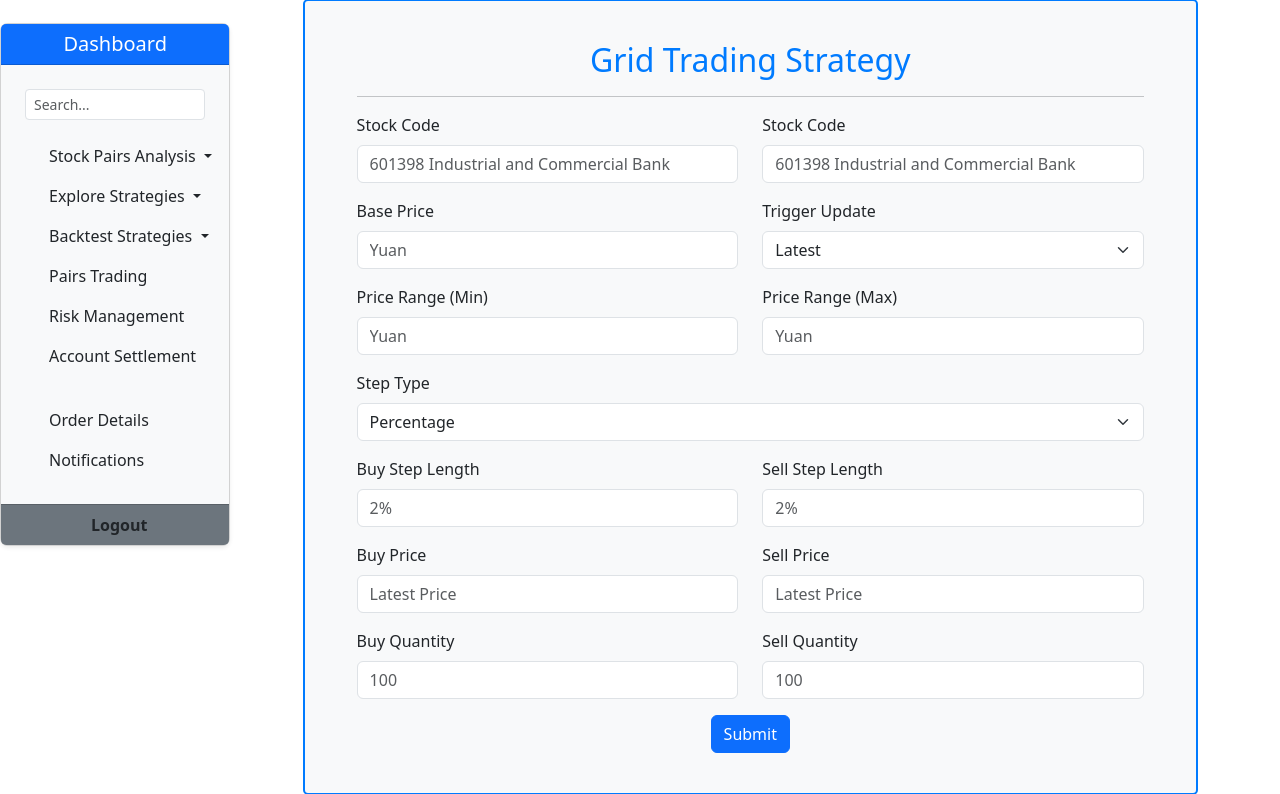
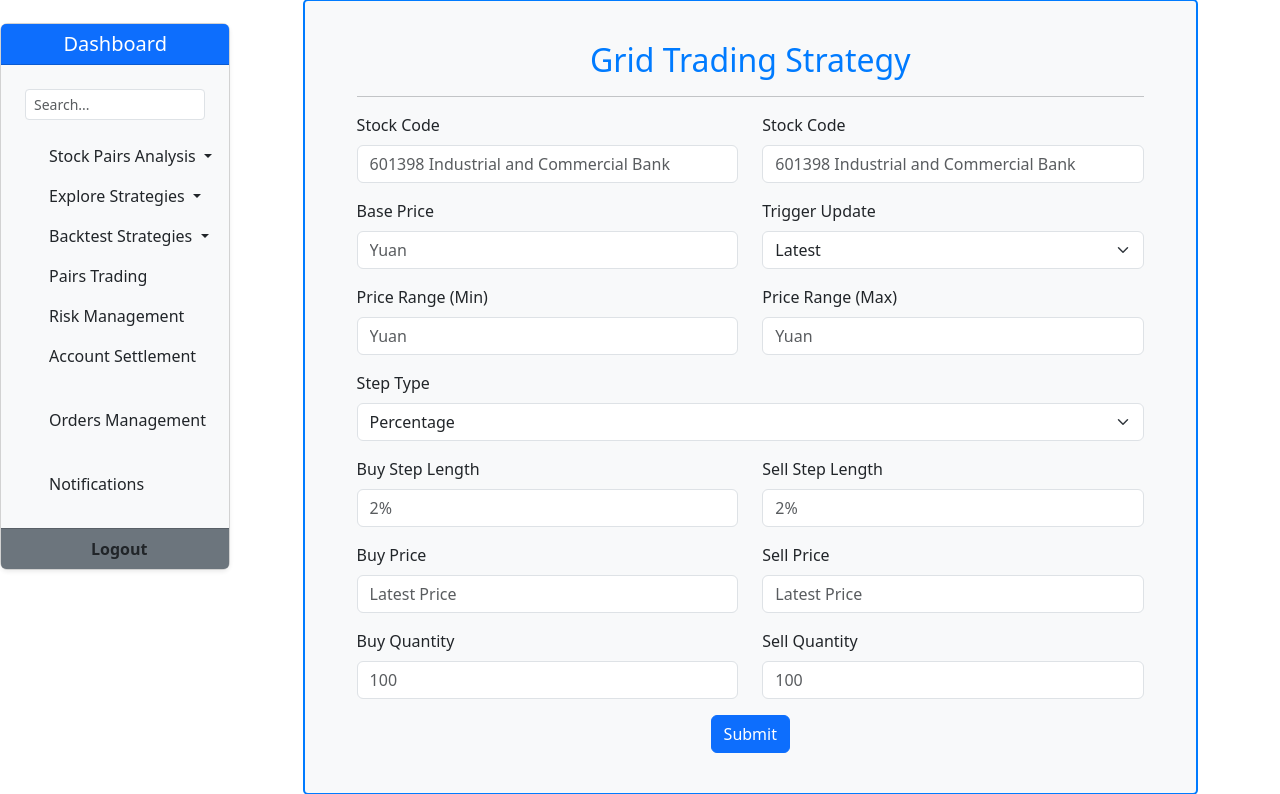
Before and after one commit to TonyHsu212/COMP693_USSTOCKPAIRTRADINGSYSTEM, a Flask app: page /grid_strategy in a window 1280 px wide. Shown: the part 73-867 px from the top of the page. Run offline with Flask 3, Linux system fonts and the light colour scheme.

Commit message:
create order management function and html

```diff
--- a/app.py
+++ b/app.py
@@ -7,7 +7,8 @@
 import globalvaluemanagement
 from account_management import auth_bp
 from chart import convertWatchlist
-from order import order_bp
+from order_management import order_management_pb
+from order_placement import order_bp
 from risk_control import risk_pb
 from stock_matching import pair_bp
 from stock_pair import allstock_bp
@@ -36,6 +37,7 @@
 app.register_blueprint(maxmindistance_backtest, url_prefix='/')
 app.register_blueprint(minimumdistance_bp, url_prefix='/')
 app.register_blueprint(risk_pb, url_prefix='/')
+app.register_blueprint(order_management_pb, url_prefix='/')
 
 
 @app.route("/")
--- a/templates/backtest_strategy1.html
+++ b/templates/backtest_strategy1.html
@@ -84,8 +84,8 @@
                             </a>
                         </li>
                         <li class="nav-item">
-                            <a class="nav-link text-dark" href="#">
-                                <i class="bi bi-cash-coin me-2"></i> Order Details
+                            <a class="nav-link text-dark" href="{{ url_for('order_management.order_management') }}">
+                                <i class="bi bi-cash-coin me-2"></i> Orders Management
                             </a>
                         </li>
                         <li class="nav-item">
--- a/templates/grid_strategy.html
+++ b/templates/grid_strategy.html
@@ -63,8 +63,8 @@
                             </a>
                         </li>
                         <li class="nav-item">
-                            <a class="nav-link text-dark" href="#">
-                                <i class="bi bi-cash-coin me-2"></i> Order Details
+                            <a class="nav-link text-dark" href="{{ url_for('order_management.order_management') }}">
+                                <i class="bi bi-cash-coin me-2"></i> Orders Management
                             </a>
                         </li>
                         <li class="nav-item">
--- a/templates/max_min_distance.html
+++ b/templates/max_min_distance.html
@@ -69,8 +69,8 @@
                             </a>
                         </li>
                         <li class="nav-item">
-                            <a class="nav-link text-dark" href="#">
-                                <i class="bi bi-cash-coin me-2"></i> Order Details
+                            <a class="nav-link text-dark" href="{{ url_for('order_management.order_management') }}">
+                                <i class="bi bi-cash-coin me-2"></i> Orders Management
                             </a>
                         </li>
                         <li class="nav-item">
--- a/templates/max_min_distance_method_parameter_form.html
+++ b/templates/max_min_distance_method_parameter_form.html
@@ -77,8 +77,8 @@
                             </a>
                         </li>
                         <li class="nav-item">
-                            <a class="nav-link text-dark" href="#">
-                                <i class="bi bi-cash-coin me-2"></i> Order Details
+                            <a class="nav-link text-dark" href="{{ url_for('order_management.order_management') }}">
+                                <i class="bi bi-cash-coin me-2"></i> Orders Management
                             </a>
                         </li>
                         <li class="nav-item">
@@ -107,7 +107,6 @@
         <nav class="bg-light vh-80 p-3">
             <h2 align="center" style="color: #007bff; font-size: 2rem;">Create Minimum Distance Strategy and Set Up Parameter</h2>
             <hr>
-
             <body class="vh-60">
                 <!-- Content Goes Here -->
                 <div class="container mt-4">
```
Also changed, not shown: templates/dashboard.html (+2 -69 lines), order_placement.py (renamed from order.py).
